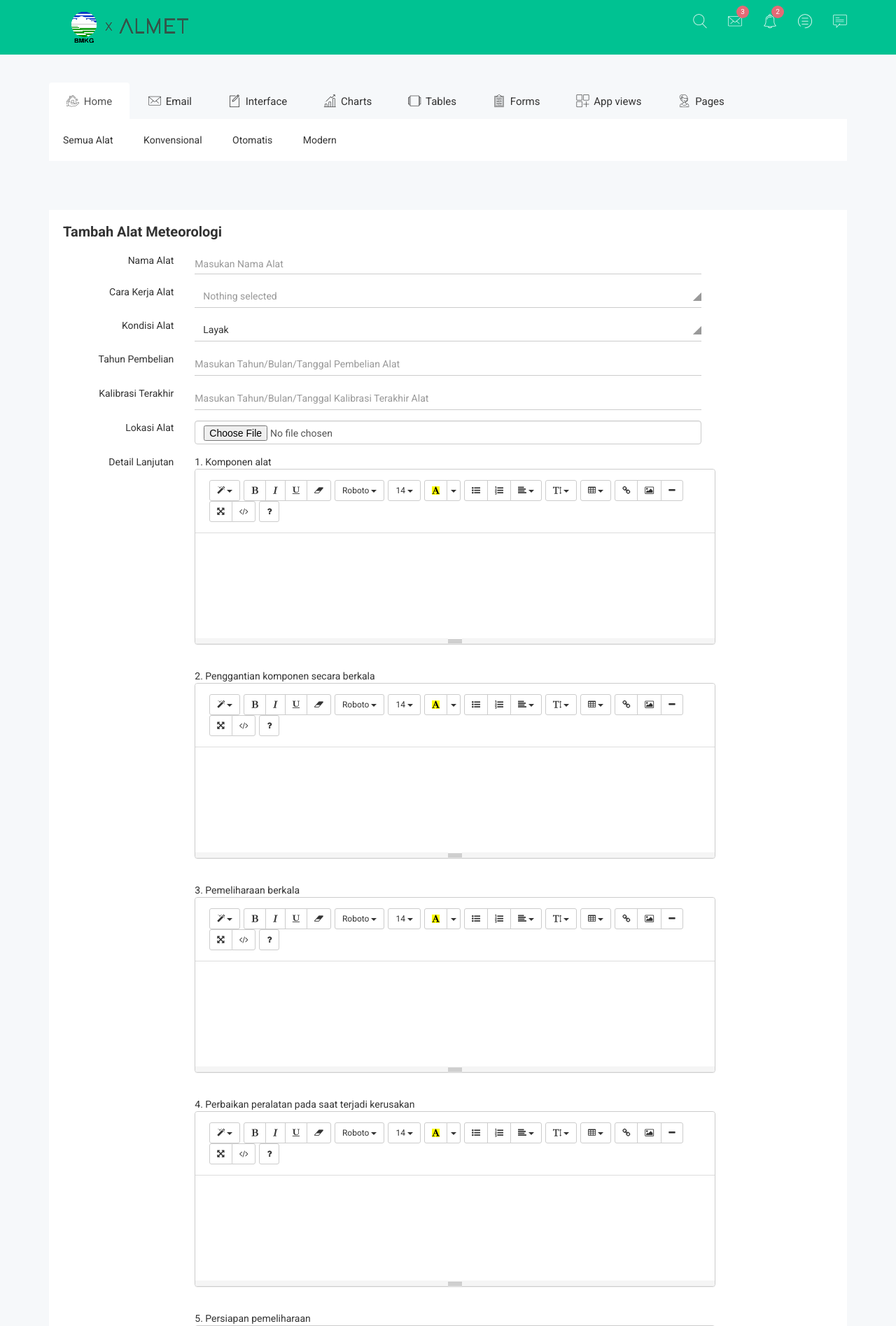
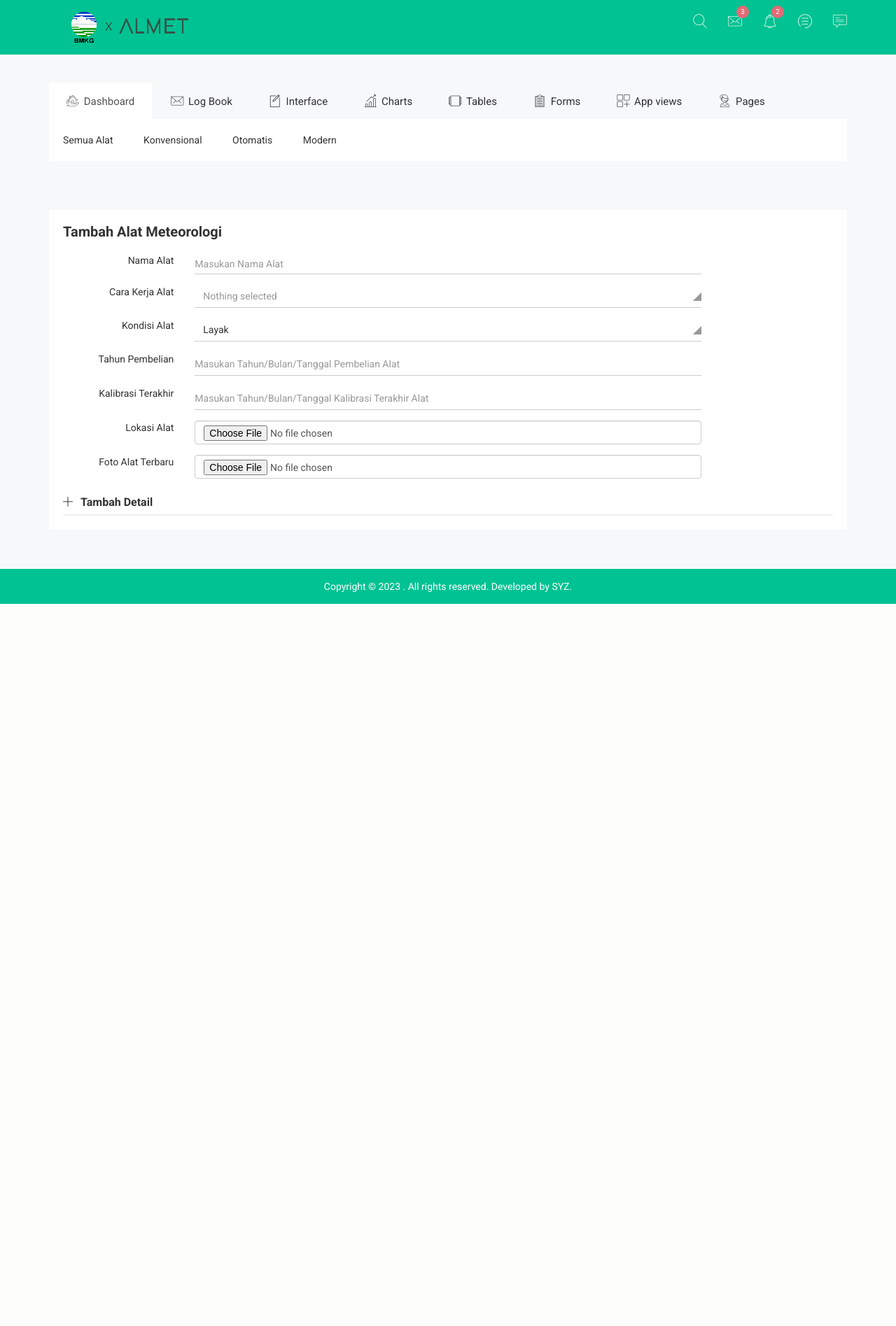
Before and after one commit to satriasapta/inventaris-alat-meteorologi, a CodeIgniter 4 app: template app/Views/admin/tambahalat.php in a window 1280 px wide. Shown: the top 1895 px of the page at 70% size. After the commit the page ends 863 px from the top, so only its background shows below. Run offline with PHP 8.4 and a stand-in for CodeIgniter, Linux system fonts and the light colour scheme; the template is opened without the code that fills it, so the values that code supplies are empty; some libraries are stand-ins or nearby versions; some web fonts are replaced.

Commit message:
update tambahalat

```diff
--- a/app/Views/admin/daftaralat.php
+++ b/app/Views/admin/daftaralat.php
@@ -24,11 +24,10 @@
                                     <th>
 
                                     </th>
-
                                 </tr>
                             </thead>
                             <tbody>
-                                    <?php foreach ($alat as $a) :?>
+                                <?php foreach ($alat as $a) : ?>
                                     <tr>
                                         <td><?= $index; ?></td>
                                         <td><?= $a['nama_alat']; ?></td>
@@ -37,7 +36,7 @@
                                         <td><?= $a['tahun_pembelian']; ?></td>
                                         <td><?= $a['kalibrasi']; ?></td>
                                         <td>
-                                            <a href="<?= base_url('/admin/detailalat/'.$a['id_alat']); ?>" class="btn btn-sm btn-info">Detail</a>
+                                            <a href="<?= base_url('/admin/detailalat/' . $a['id_alat']); ?>" class="btn btn-sm btn-info">Detail</a>
                                         </td>
                                     </tr>
                                 <?php endforeach ?>
@@ -45,7 +44,6 @@
                                 <tr>
                                     <th>No</th>
                                     <th>Nama Alat</th>
-                                        <th>Jenis Alat</th>
                                     <th>Kelompok Cara Kerja Alat</th>
                                     <th>Kondisi</th>
                                     <th>Tahun Pembelian</th>
--- a/app/Views/admin/tambahalat.php
+++ b/app/Views/admin/tambahalat.php
@@ -109,6 +109,35 @@
                                 </div>
                             </div>
                         </div>
+                        <!-- #UNTUK UPLOAD GAMBAR ALAT TERBARU -->
+                        <div class="form-example-int form-horizental">
+                            <div class="form-group">
+                                <div class="row">
+                                    <div class="col-lg-2 col-md-3 col-sm-3 col-xs-12">
+                                        <label class="hrzn-fm">Foto Alat Terbaru</label>
+                                    </div>
+                                    <div class="col-lg-8 col-md-7 col-sm-7 col-xs-12">
+                                        <div class="nk-int-st">
+                                            <input type="file" name="foto_alat" class="form-control">
+                                        </div>
+                                    </div>
+                                </div>
+                            </div>
+                        </div>
+
+                        <!-- INI INPUT DETAIL LANJUTAN -->
+                        <div class="row">
+                            <div class="col-lg-12 col-md-12 col-sm-12 col-xs-12">
+                                <div class="accordion-stn">
+                                    <div class="panel-group" data-collapse-color="nk-green" id="accordionGreen" role="tablist" aria-multiselectable="true">
+                                        <div class="panel panel-collapse notika-accrodion-cus">
+                                            <div class="panel-heading" role="tab">
+                                                <h4 class="panel-title">
+                                                    <a data-toggle="collapse" data-parent="#accordionGreen" href="#accordionGreen-one" aria-expanded="false">
+                                                        Tambah Detail </a>
+                                                </h4>
+                                            </div>
+                                            <div id="accordionGreen-one" class="collapse" role="tabpanel">
                                                 <div class="form-example-int form-horizental">
                                                     <div class="form-group">
                                                         <div class="row">
@@ -265,29 +294,8 @@
                                                         </div>
                                                     </div>
                                                 </div>
-
-                        <!-- #UNTUK UPLOAD GAMBAR -->
-                        <div class="dropzone-area">
-                            <div class="container">
-                                <div class="row">
-                                    <div class="col-lg-12 col-md-12 col-sm-12 col-xs-12">
-                                        <div class="dropdone-nk mg-t-30">
-                                            <div class="cmp-tb-hd">
-                                                <h2>Drag and Drop File Foto Alat</h2>
-                                                <p>Foto yang diupload harus foto terbaru dan sesuai penempatan alat.</p>
-                                            </div>
-                                            <div id="dropzone1" class="multi-uploader-cs">
-                                                <form action="/upload" class="dropzone dropzone-nk needsclick" id="demo1-upload">
-                                                    <div class="dz-message needsclick download-custom">
-                                                        <i class="notika-icon notika-cloud"></i>
-                                                        <h2>Drop files here or click to upload.</h2>
-                                                        <p><span class="note needsclick">(This is just a demo dropzone. Selected files are <strong>not</strong> actually uploaded.)</span>
-                                                        </p>
-                                                    </div>
-                                                </form>
                                             </div>
                                         </div>
-                                        <button type="submit" class="btn btn-success notika-btn-success">Submit</button>
                                     </div>
                                 </div>
                             </div>
--- a/app/Views/admin/templateadmin.php
+++ b/app/Views/admin/templateadmin.php
@@ -478,9 +478,9 @@
             <div class="row">
                 <div class="col-lg-12 col-md-12 col-sm-12 col-xs-12">
                     <ul class="nav nav-tabs notika-menu-wrap menu-it-icon-pro">
-                        <li class="active"><a data-toggle="tab" href="#Home"><i class="notika-icon notika-house"></i> Home</a>
+                        <li class="active"><a data-toggle="tab" href="#dashboard"><i class="notika-icon notika-house"></i> Dashboard</a>
                         </li>
-                        <li><a data-toggle="tab" href="#mailbox"><i class="notika-icon notika-mail"></i> Email</a>
+                        <li><a data-toggle="tab" href="#logbook"><i class="notika-icon notika-mail"></i> Log Book</a>
                         </li>
                         <li><a data-toggle="tab" href="#Interface"><i class="notika-icon notika-edit"></i> Interface</a>
                         </li>
@@ -496,9 +496,9 @@
                         </li>
                     </ul>
                     <div class="tab-content custom-menu-content">
-                        <div id="Home" class="tab-pane in active notika-tab-menu-bg animated flipInX">
+                        <div id="dashboard" class="tab-pane in active notika-tab-menu-bg animated flipInX">
                             <ul class="notika-main-menu-dropdown">
-                                <li><a href="index.html">Semua Alat</a>
+                                <li><a href="daftaralat">Semua Alat</a>
                                 </li>
                                 <li><a href="index-2.html">Konvensional</a>
                                 </li>
@@ -508,13 +508,13 @@
                                 </li>
                             </ul>
                         </div>
-                        <div id="mailbox" class="tab-pane notika-tab-menu-bg animated flipInX">
+                        <div id="logbook" class="tab-pane notika-tab-menu-bg animated flipInX">
                             <ul class="notika-main-menu-dropdown">
-                                <li><a href="inbox.html">Inbox</a>
+                                <li><a href="inbox.html">Harian</a>
                                 </li>
-                                <li><a href="view-email.html">View Email</a>
+                                <li><a href="view-email.html">Bulanan</a>
                                 </li>
-                                <li><a href="compose-email.html">Compose Email</a>
+                                <li><a href="compose-email.html">Tahunan</a>
                                 </li>
                             </ul>
                         </div>
@@ -622,8 +622,8 @@
             <div class="row">
                 <div class="col-lg-12 col-md-12 col-sm-12 col-xs-12">
                     <div class="footer-copy-right">
-                        <p>Copyright © 2018
-                            . All rights reserved. Template by <a href="https://colorlib.com">Colorlib</a>.</p>
+                        <p>Copyright © 2023
+                            . All rights reserved. Developed by <a href="https://colorlib.com">SYZ</a>.</p>
                     </div>
                 </div>
             </div>
```
Lines whose indentation alone changed are shown as unchanged.
